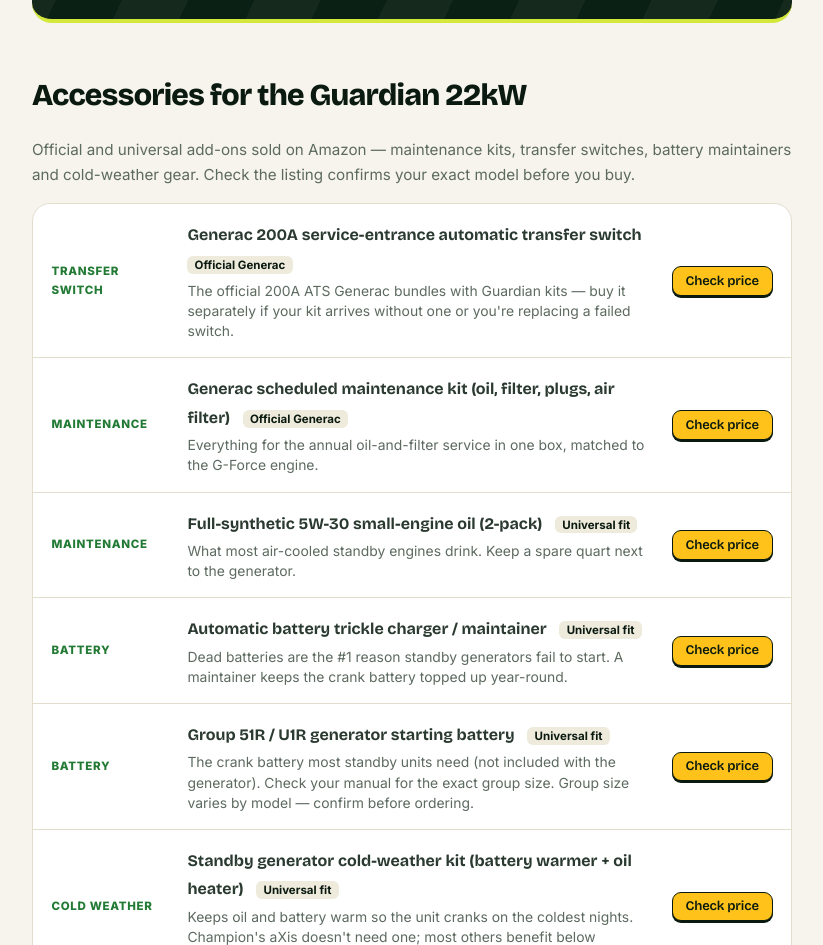
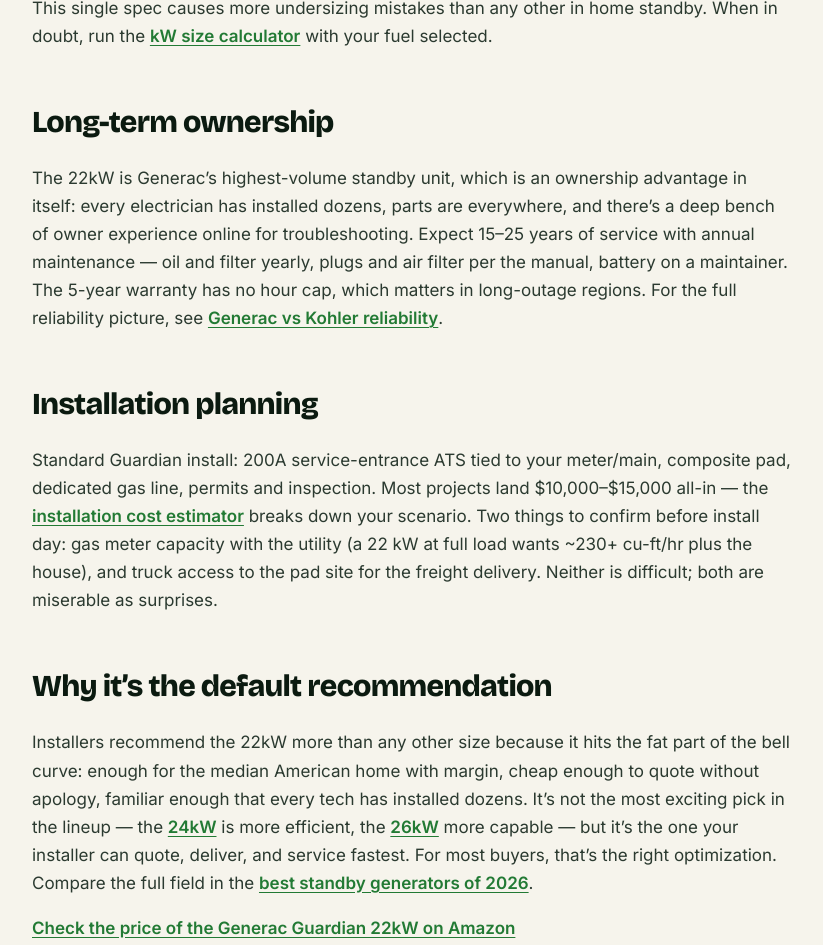
Before and after one commit to sagivo/standby-generator-guide, an Astro site: page /generators/generac-guardian-22kw in a window 1280 px wide. Shown: the part 3422-4367 px from the top of the page, without its empty margins (138-961 px from the left). Built offline with nearby package versions, Linux system fonts and the light colour scheme; Astro itself is replaced by a stand-in of ours; no server answers; a web font is replaced by a local one.

Commit message:
Content engine: SEO tune-up + new articles (src/content/reviews/generac-guardian-22kw.md)

```diff
--- a/src/content/reviews/generac-guardian-22kw.md
+++ b/src/content/reviews/generac-guardian-22kw.md
@@ -31,4 +31,20 @@
 - **Maintenance:** Annual oil/filter service; exercise cycle is automatic and quiet-ish at ~67 dB(A).
 - **Battery:** Not included. Add a crank battery and a maintainer.
 
+## The natural-gas caveat
+
+Rated 22 kW on propane, **19.5 kW on natural gas**. Most suburban buyers are on NG, so do your math against 19.5 — a 20 kW load calculation means you need the [24kW](/generators/generac-guardian-24kw/), not this one. This single spec causes more undersizing mistakes than any other in home standby. When in doubt, run the [kW size calculator](/tools/kw-size-calculator/) with your fuel selected.
+
+## Long-term ownership
+
+The 22kW is Generac's highest-volume standby unit, which is an ownership advantage in itself: every electrician has installed dozens, parts are everywhere, and there's a deep bench of owner experience online for troubleshooting. Expect 15–25 years of service with annual maintenance — oil and filter yearly, plugs and air filter per the manual, battery on a maintainer. The 5-year warranty has no hour cap, which matters in long-outage regions. For the full reliability picture, see [Generac vs Kohler reliability](/posts/generac-vs-kohler-reliability/).
+
+## Installation planning
+
+Standard Guardian install: 200A service-entrance ATS tied to your meter/main, composite pad, dedicated gas line, permits and inspection. Most projects land $10,000–$15,000 all-in — the [installation cost estimator](/tools/install-cost-estimator/) breaks down your scenario. Two things to confirm before install day: gas meter capacity with the utility (a 22 kW at full load wants ~230+ cu-ft/hr plus the house), and truck access to the pad site for the freight delivery. Neither is difficult; both are miserable as surprises.
+
+## Why it's the default recommendation
+
+Installers recommend the 22kW more than any other size because it hits the fat part of the bell curve: enough for the median American home with margin, cheap enough to quote without apology, familiar enough that every tech has installed dozens. It's not the most exciting pick in the lineup — the [24kW](/generators/generac-guardian-24kw/) is more efficient, the [26kW](/generators/generac-guardian-26kw/) more capable — but it's the one your installer can quote, deliver, and service fastest. For most buyers, that's the right optimization. Compare the full field in the [best standby generators of 2026](/posts/best-standby-generators-2026/).
+
 [Check the price of the Generac Guardian 22kW on Amazon](amazon:generac-guardian-22kw)
```
